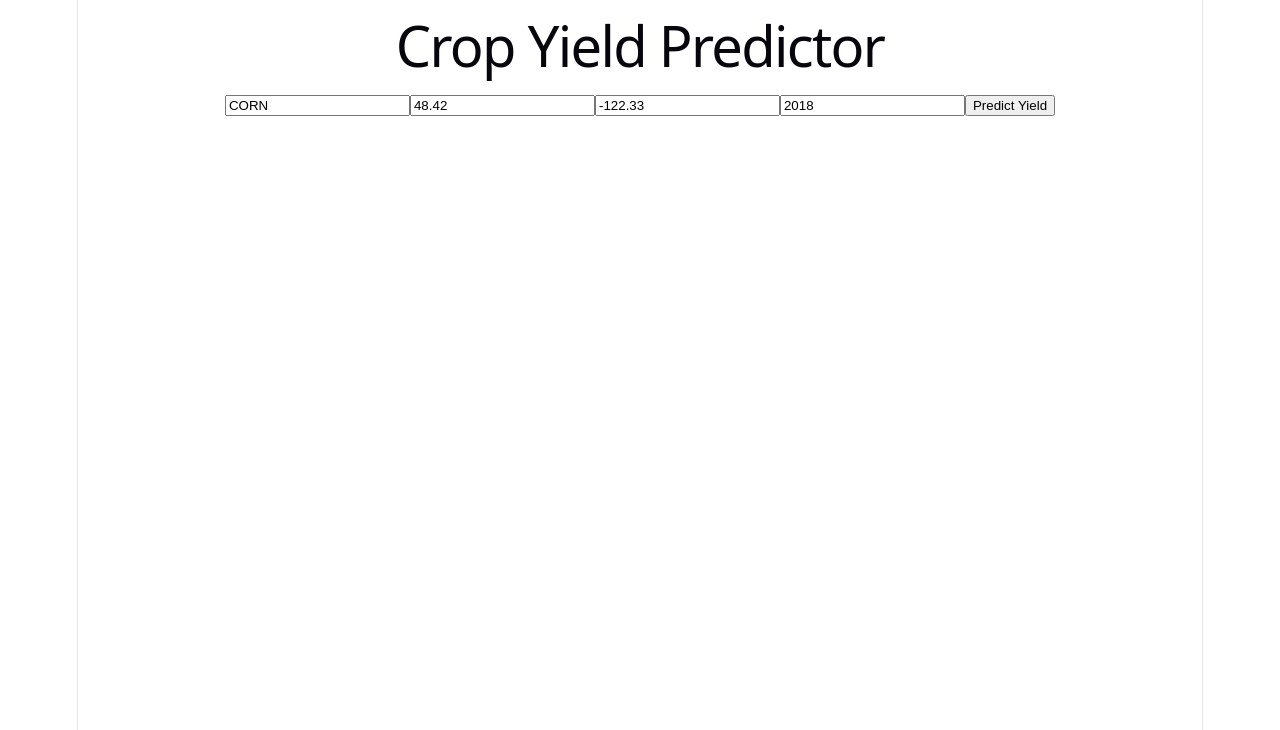
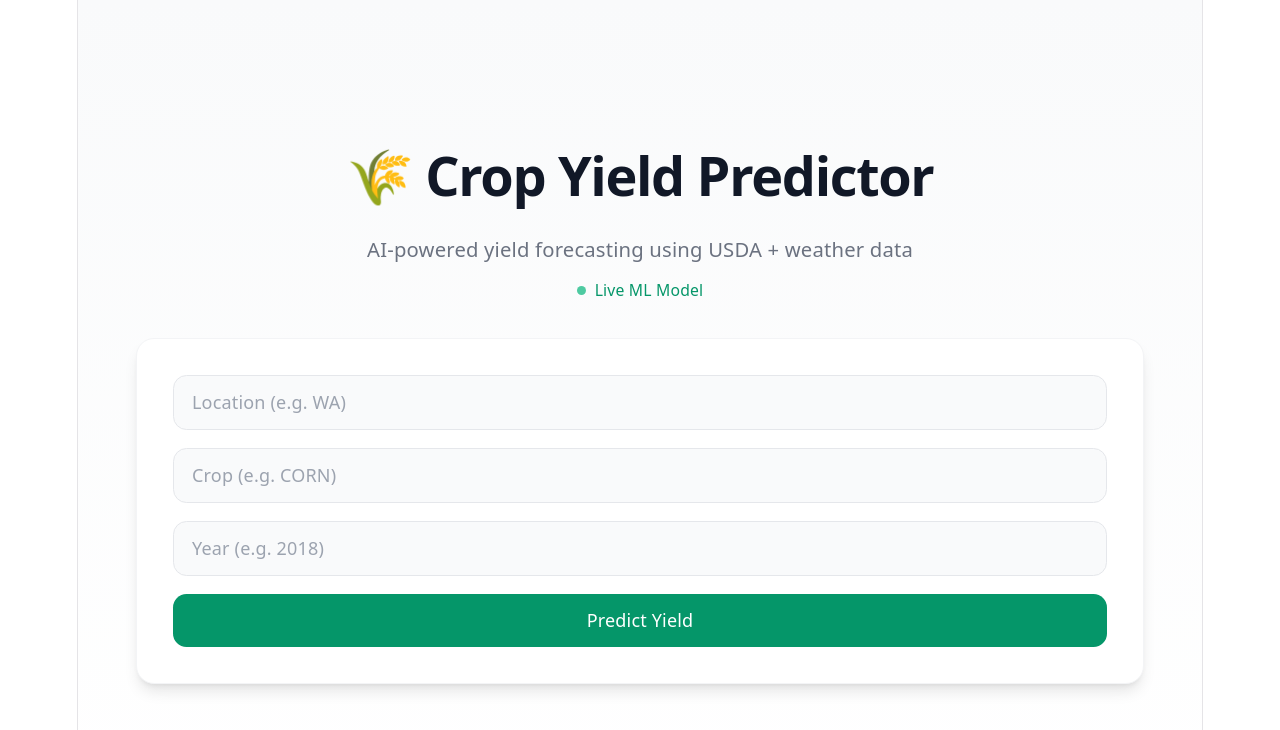
Before and after one commit to annaleenersten/agricultural-intelligence-system, a React app in the folder frontend/: page / in a window 1280 px wide. Shown: the top 730 px of the page. Built offline with nearby package versions, Linux system fonts and the light colour scheme; the HTML template or start-up script is replaced by a standard one.

Commit message:
added form to frontend

```diff
--- a/frontend/package.json
+++ b/frontend/package.json
@@ -18,10 +18,13 @@
     "@types/react": "^19.2.14",
     "@types/react-dom": "^19.2.3",
     "@vitejs/plugin-react": "^6.0.1",
+    "autoprefixer": "^10.5.0",
     "eslint": "^10.3.0",
     "eslint-plugin-react-hooks": "^7.1.1",
     "eslint-plugin-react-refresh": "^0.5.2",
     "globals": "^17.6.0",
+    "postcss": "^8.5.15",
+    "tailwindcss": "^3.4.19",
     "vite": "^8.0.12"
   }
 }
--- /dev/null
+++ b/frontend/postcss.config.js
@@ -0,0 +1,6 @@
+export default {
+  plugins: {
+    tailwindcss: {},
+    autoprefixer: {},
+  },
+}
--- a/frontend/src/App.jsx
+++ b/frontend/src/App.jsx
@@ -1,42 +1,35 @@
-import { useState } from "react";
+import YieldPredictor from "./YieldPredictor";
 
-function App() {
-  const [crop, setCrop] = useState("CORN");
-  const [lat, setLat] = useState("48.42");
-  const [lon, setLon] = useState("-122.33");
-  const [year, setYear] = useState("2018");
+export default function App() {
+  return (
+    <div className="min-h-screen bg-gradient-to-b from-gray-50 to-white flex items-center justify-center p-6">
 
-  return (
-    <div>
-      <h1>Crop Yield Predictor</h1>
+      <div className="w-full max-w-4xl space-y-8">
 
-      <input
-        value={crop}
-        onChange={(e) => setCrop(e.target.value)}
-        placeholder="Crop"
-      />
+        {/* HEADER */}
+        <div className="text-center space-y-3">
 
-      <input
-        value={lat}
-        onChange={(e) => setLat(e.target.value)}
-        placeholder="Latitude"
-      />
+          <h1 className="text-5xl font-semibold text-gray-900 tracking-tight">
+            🌾 Crop Yield Predictor
+          </h1>
 
-      <input
-        value={lon}
-        onChange={(e) => setLon(e.target.value)}
-        placeholder="Longitude"
-      />
+          <p className="text-gray-500 text-lg">
+            AI-powered yield forecasting using USDA + weather data
+          </p>
 
-      <input
-        value={year}
-        onChange={(e) => setYear(e.target.value)}
-        placeholder="Year"
-      />
+          <div className="inline-flex items-center gap-2 text-sm text-emerald-600">
+            <span className="w-2 h-2 bg-emerald-500 rounded-full animate-pulse"></span>
+            Live ML Model
+          </div>
 
-      <button>Predict Yield</button>
+        </div>
+
+        {/* CARD */}
+        <div className="bg-white rounded-2xl shadow-lg border border-gray-100 p-8">
+          <YieldPredictor />
+        </div>
+
+      </div>
     </div>
   );
 }
-
-export default App;
--- /dev/null
+++ b/frontend/src/YieldPredictor.jsx
@@ -0,0 +1,96 @@
+import { useState } from "react";
+
+export default function YieldPredictor() {
+  const [form, setForm] = useState({
+    location: "",
+    crop: "",
+    year: "",
+  });
+
+  const [result, setResult] = useState(null);
+  const [loading, setLoading] = useState(false);
+
+  function handleChange(e) {
+    setForm({
+      ...form,
+      [e.target.name]: e.target.value,
+    });
+  }
+
+  async function handleSubmit(e) {
+    e.preventDefault();
+    setLoading(true);
+    setResult(null);
+
+    try {
+      const res = await fetch("http://127.0.0.1:8000/predict-yield", {
+        method: "POST",
+        headers: { "Content-Type": "application/json" },
+        body: JSON.stringify(form),
+      });
+
+      const data = await res.json();
+      setResult(data.predicted_yield);
+    } catch (err) {
+      console.error(err);
+      alert("Error fetching prediction");
+    }
+
+    setLoading(false);
+  }
+
+  return (
+    <div className="space-y-6">
+
+      {/* FORM */}
+      <form onSubmit={handleSubmit} className="space-y-4">
+
+        <input
+          name="location"
+          placeholder="Location (e.g. WA)"
+          className="w-full px-4 py-3 rounded-xl border border-gray-200 bg-gray-50 focus:bg-white focus:outline-none focus:ring-2 focus:ring-emerald-500 transition"
+          value={form.location}
+          onChange={handleChange}
+        />
+
+        <input
+          name="crop"
+          placeholder="Crop (e.g. CORN)"
+          className="w-full px-4 py-3 rounded-xl border border-gray-200 bg-gray-50 focus:bg-white focus:outline-none focus:ring-2 focus:ring-emerald-500 transition"
+          value={form.crop}
+          onChange={handleChange}
+        />
+
+        <input
+          name="year"
+          placeholder="Year (e.g. 2018)"
+          className="w-full px-4 py-3 rounded-xl border border-gray-200 bg-gray-50 focus:bg-white focus:outline-none focus:ring-2 focus:ring-emerald-500 transition"
+          value={form.year}
+          onChange={handleChange}
+        />
+
+        <button
+          type="submit"
+          disabled={loading}
+          className="w-full py-3 rounded-xl bg-emerald-600 text-white font-medium hover:bg-emerald-700 transition disabled:opacity-50"
+        >
+          {loading ? "Analyzing weather + soil..." : "Predict Yield"}
+        </button>
+
+      </form>
+
+      {/* RESULT */}
+      {result !== null && (
+        <div className="p-5 rounded-2xl bg-emerald-50 border border-emerald-100 text-emerald-800 text-center">
+          <p className="text-sm font-medium text-emerald-600">
+            Predicted Yield
+          </p>
+          <p className="text-3xl font-bold mt-1">
+            {result}
+          </p>
+        </div>
+      )}
+
+    </div>
+  );
+}
--- a/frontend/src/index.css
+++ b/frontend/src/index.css
@@ -1,3 +1,7 @@
+@tailwind base;
+@tailwind components;
+@tailwind utilities;
+
 :root {
   --text: #6b6375;
   --text-h: #08060d;
@@ -28,6 +32,7 @@
   @media (max-width: 1024px) {
     font-size: 16px;
   }
+
 }
 
 @media (prefers-color-scheme: dark) {
--- /dev/null
+++ b/frontend/tailwind.config.js
@@ -0,0 +1,21 @@
+/** @type {import('tailwindcss').Config} */
+export default {
+  content: ["./index.html", "./src/**/*.{js,ts,jsx,tsx}"],
+  theme: {
+    extend: {
+      colors: {
+        primary: "#16a34a", // modern green (Tailwind-like)
+        accent: "#f59e0b",  // warm gold
+        surface: "#ffffff",
+        muted: "#6b7280",
+      },
+      boxShadow: {
+        soft: "0 10px 30px rgba(0,0,0,0.08)",
+      },
+      borderRadius: {
+        xl2: "1.25rem",
+      },
+    },
+  },
+  plugins: [],
+};
```
Also changed, not shown: 2 other files (tests, documents, lock files or other folders).
